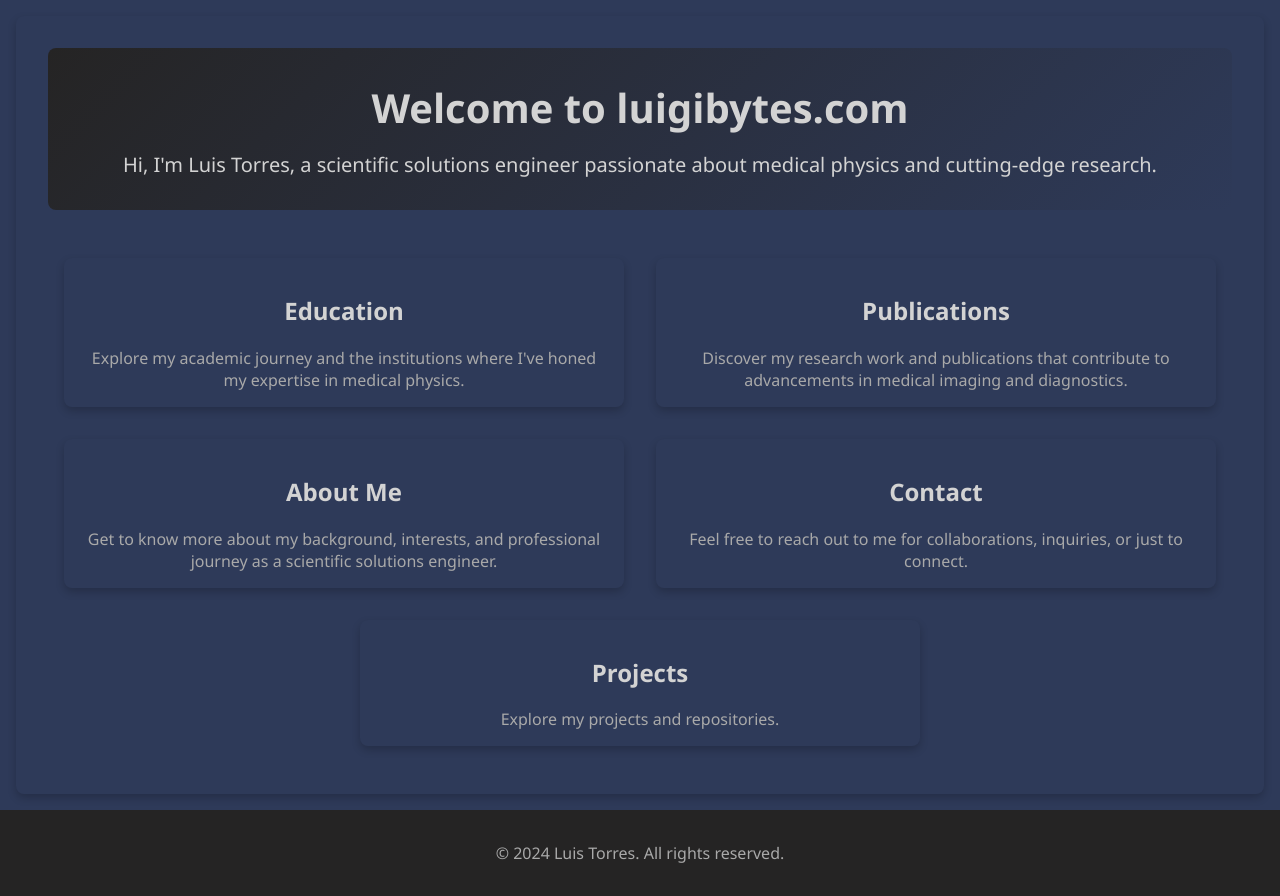
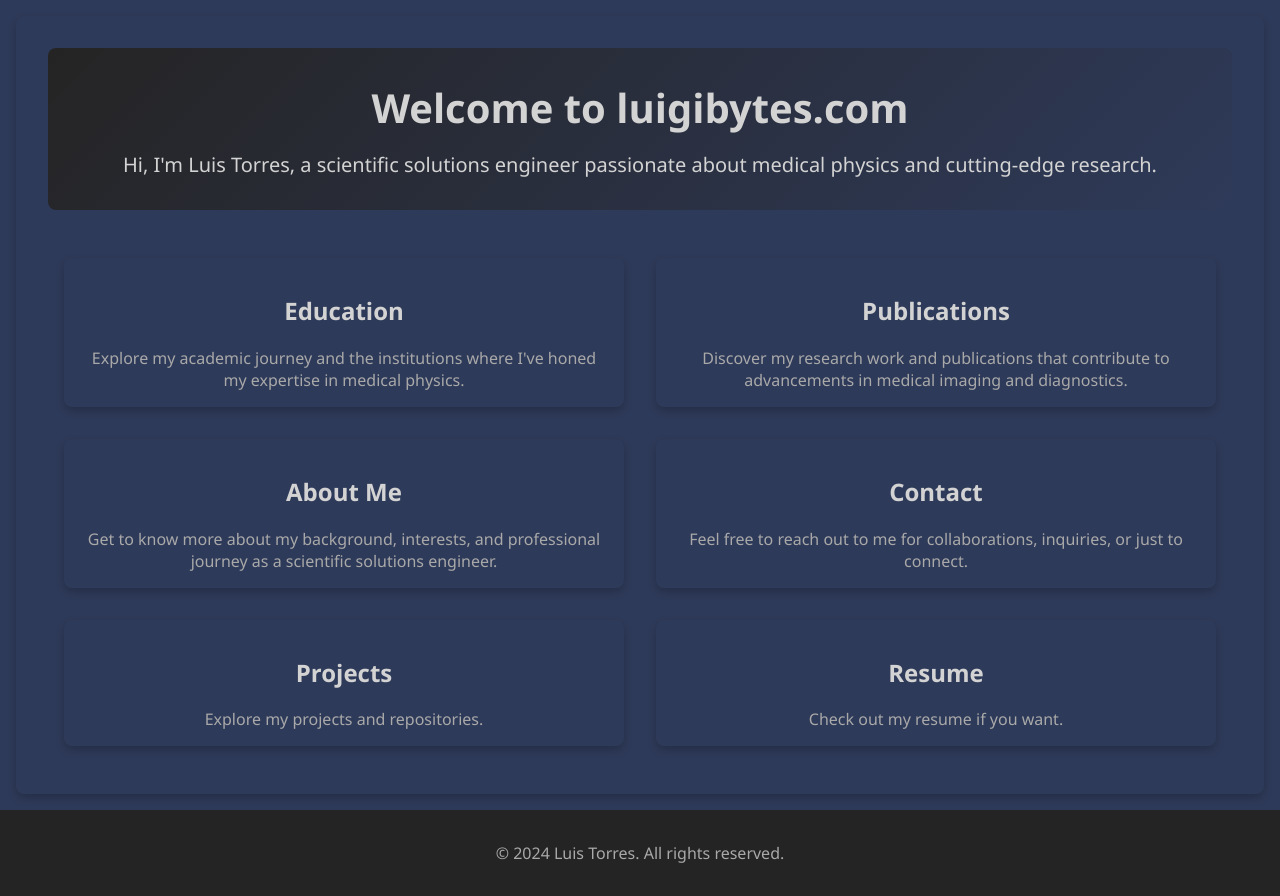
Before and after one commit to ltorres6/ltorres6.github.io, a React (Vite) app: page / in a window 1280 px wide. Built offline with nearby package versions, Linux system fonts and the light colour scheme.

Commit message:
Update resume page

```diff
--- a/src/components/Header.tsx
+++ b/src/components/Header.tsx
@@ -34,6 +34,9 @@ const Header: React.FC = () => {
             <Link to="/about">About Me</Link>
           </li>
           <li>
+            <Link to="/resume">Resume</Link>
+          </li>
+          <li>
             <Link to="/contact">Contact</Link>
           </li>
         </ul>
--- a/src/pages/Home.tsx
+++ b/src/pages/Home.tsx
@@ -55,6 +55,12 @@ const Home: React.FC = () => {
             <p>Explore my projects and repositories.</p>
           </article>
         </Link>
+        <Link to="/resume" className="highlight-link">
+          <article className="highlight">
+            <h2>Resume</h2>
+            <p>Check out my resume if you want.</p>
+          </article>
+        </Link>
       </section>
     </main>
   );
```
